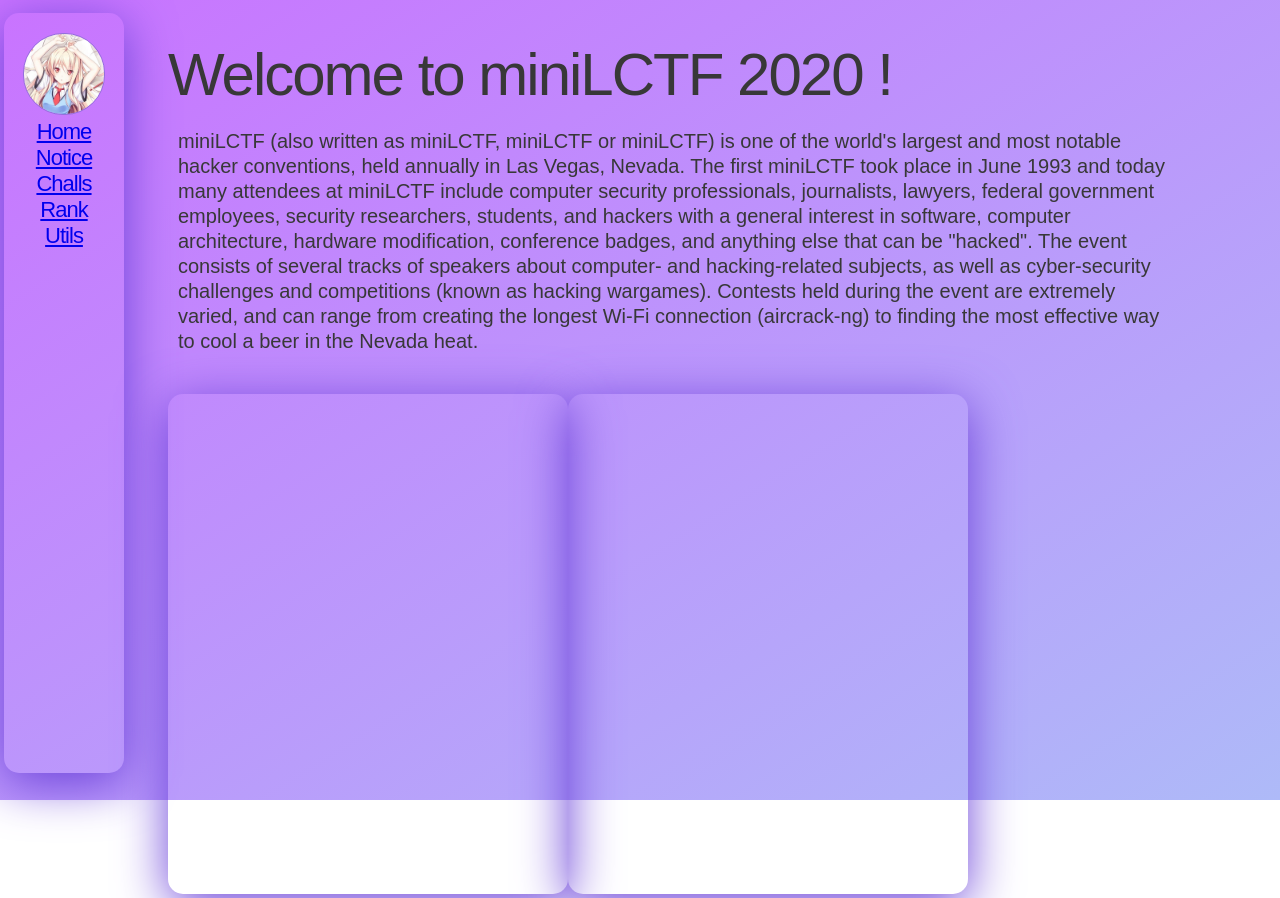
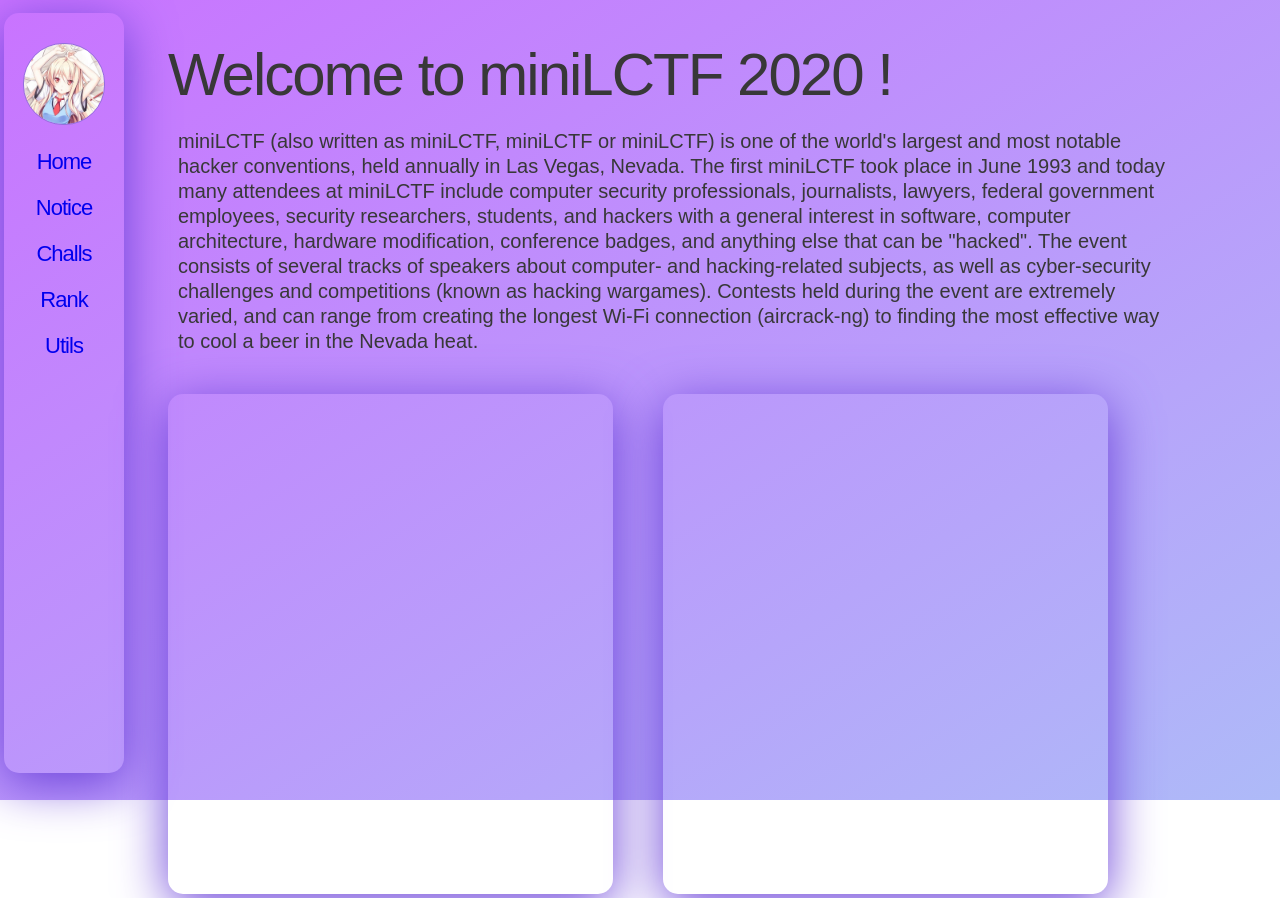
Before and after one commit to Endcat/ciscn-ctfplatform, a Vue app: page /homepage in a window 1280 px wide. Built offline with nearby package versions, Linux system fonts and the light colour scheme.

Commit message:
break time <3

```diff
--- a/src/App.vue
+++ b/src/App.vue
@@ -67,4 +67,7 @@
   .v-leave-active{
       transition: 0.2s;
   }
+    a {
+        text-decoration: none;
+    }
 </style>
--- a/src/components/sideBar.vue
+++ b/src/components/sideBar.vue
@@ -53,6 +53,7 @@
         border: mediumpurple solid 1px;
         width: 80px;
         transition: all 1s ease-in-out;
+        margin-top: 10px;
     }
     #team-icon:hover{
         transform: rotate(360deg);
@@ -64,6 +65,7 @@
         font-family: "Microsoft YaHei",sans-serif;
         font-weight: lighter;
         letter-spacing: -1px;
+        margin-top: 20px;
 
     }
 </style>
--- a/src/views/Homepage.vue
+++ b/src/views/Homepage.vue
@@ -26,8 +26,9 @@
         display: inline-block;
         border-radius: 15px;
         box-shadow: 0 10px 50px 0 rgb(107, 66, 217);
-        width: 400px;
+        width: 40%;
         height: 500px;
+        margin-right: 50px;
     }
     #homepage{
         position: relative;
```
